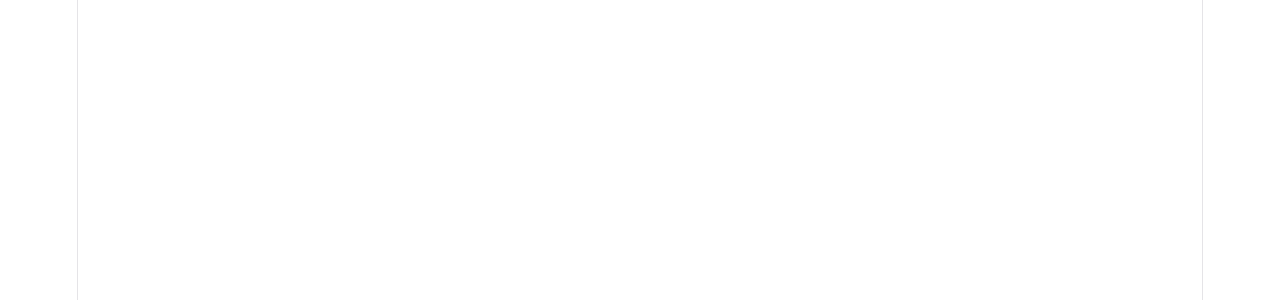
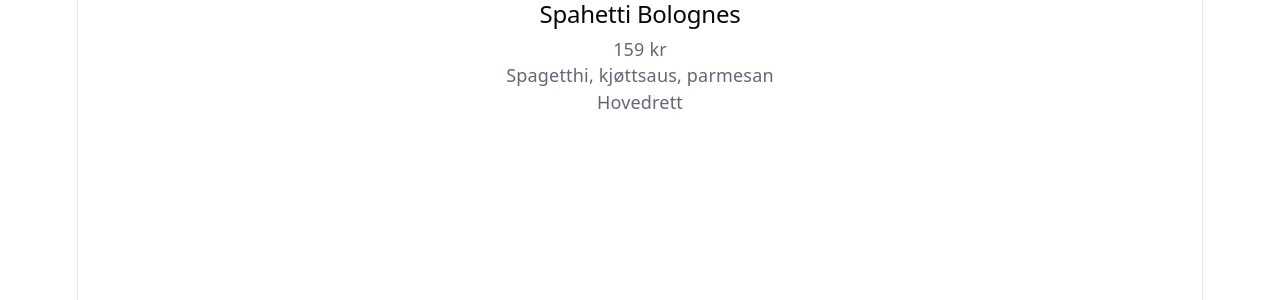
Before and after one commit to KodehodeTor/REACT---Resturantmenyen, a React (Vite) app: page / in a window 1280 px wide. Shown: the top 300 px of the page. Built offline with nearby package versions, Linux system fonts and the light colour scheme.

Commit message:
Set up basic MenuItem function in app.jsx.

```diff
--- a/src/App.jsx
+++ b/src/App.jsx
@@ -1,8 +1,15 @@
 import "./App.css";
 import { meny } from "./assets/data.js";
 
-function App() {
-  return <></>;
+function MenuItem() {
+  return (
+    <div>
+      <h2>Spahetti Bolognes</h2>
+      <p>159 kr</p>
+      <p>Spagetthi, kjøttsaus, parmesan</p>
+      <p>Hovedrett</p>
+    </div>
+  );
 }
 
-export default App;
+export default MenuItem;
```
